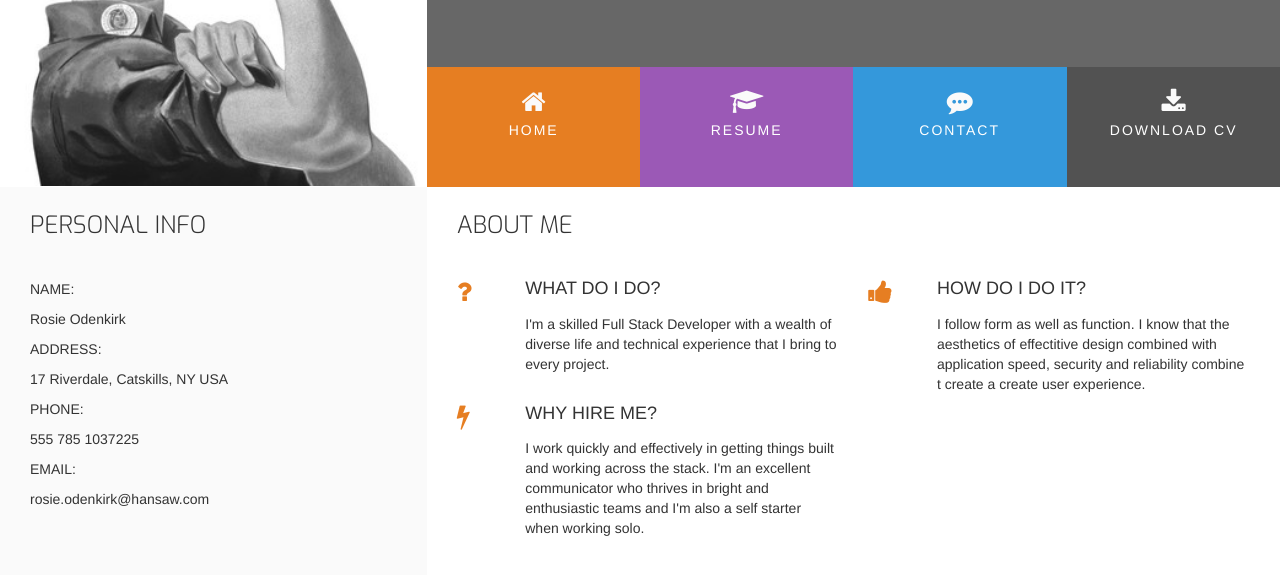
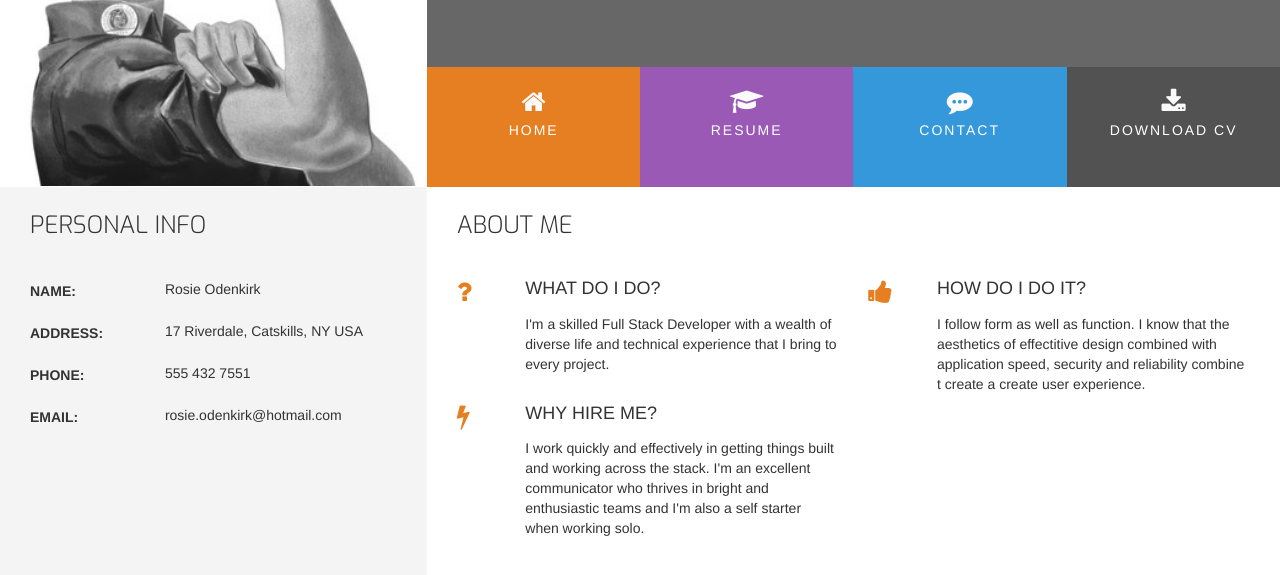
Before and after one commit to adamziggy/ucd-resume, a plain HTML site: page index.html in a window 1280 px wide. Shown: the part 174-749 px from the top of the page. Drawn offline with nearby package versions, Linux system fonts and the light colour scheme.

Commit message:
adding contact details

```diff
--- a/assets/css/style.css
+++ b/assets/css/style.css
@@ -28,6 +28,10 @@
     background-color: #525252;
 }
 
+.bg-color-personal-info {
+    background-color: #f4f4f4;
+}
+
 
 
 /*--------------------------------------------Special Paddings/Margins/Text*/
@@ -53,10 +57,7 @@ h4 {
     display: inline-block;
 }
 
-.section-column {
-    padding: 0 30px 30px;
-    float: none;
-    display: table-cell;
+
 }
 
 .row-table {
@@ -225,6 +226,49 @@ footer .cv-pdf i:hover {
 
 /*--------------------------------------------Personal Info*/
 
-.bg-color-personal-info {
-    background-color: #fafafa;
+.personal-info-item {
+    margin-bottom: 20px;
+    display: block;
+    clear: both;
 }
+
+.personal-info-item .key,
+.personal-info-item .value {
+    padding-right: 8px;
+}
+
+.personal-info-item .key p,
+.personal-info-item .value p {
+    margin: 0;
+}
+
+.personal-info-item .key {
+    display: inline-block;
+    width: 30%;
+    margin-right: 21px;
+    padding-top: 2px;
+    vertical-align: top;
+}
+
+.personal-info-item .key p {
+    font-weight: 700;
+}
+
+.personal-info-item .value {
+    display: inline-block;
+    position: relative;
+    width: 60%;
+}
+
+
+
+
+/*--------------------------------------------Media queries*/
+
+@media(min-width: 992px) {
+.section-column {
+    padding: 0 30px 30px;
+    float: none;
+    display: table-cell;
+ }
+}
--- a/index.html
+++ b/index.html
@@ -67,7 +67,7 @@
                             <p class="uppercase">Phone:</p>
                         </div>
                         <div class="value">
-                            <p>555 785 1037225</p>
+                            <p>555 432 7551</p>
                         </div>
                     </div>
                     <div class="personal-info-item">
@@ -75,7 +75,7 @@
                             <p class="uppercase">Email:</p>
                         </div>
                         <div class="value">
-                            <p>rosie.odenkirk@hansaw.com</p>
+                            <p>rosie.odenkirk@hotmail.com</p>
                         </div>
                     </div>
                 </div>
```
